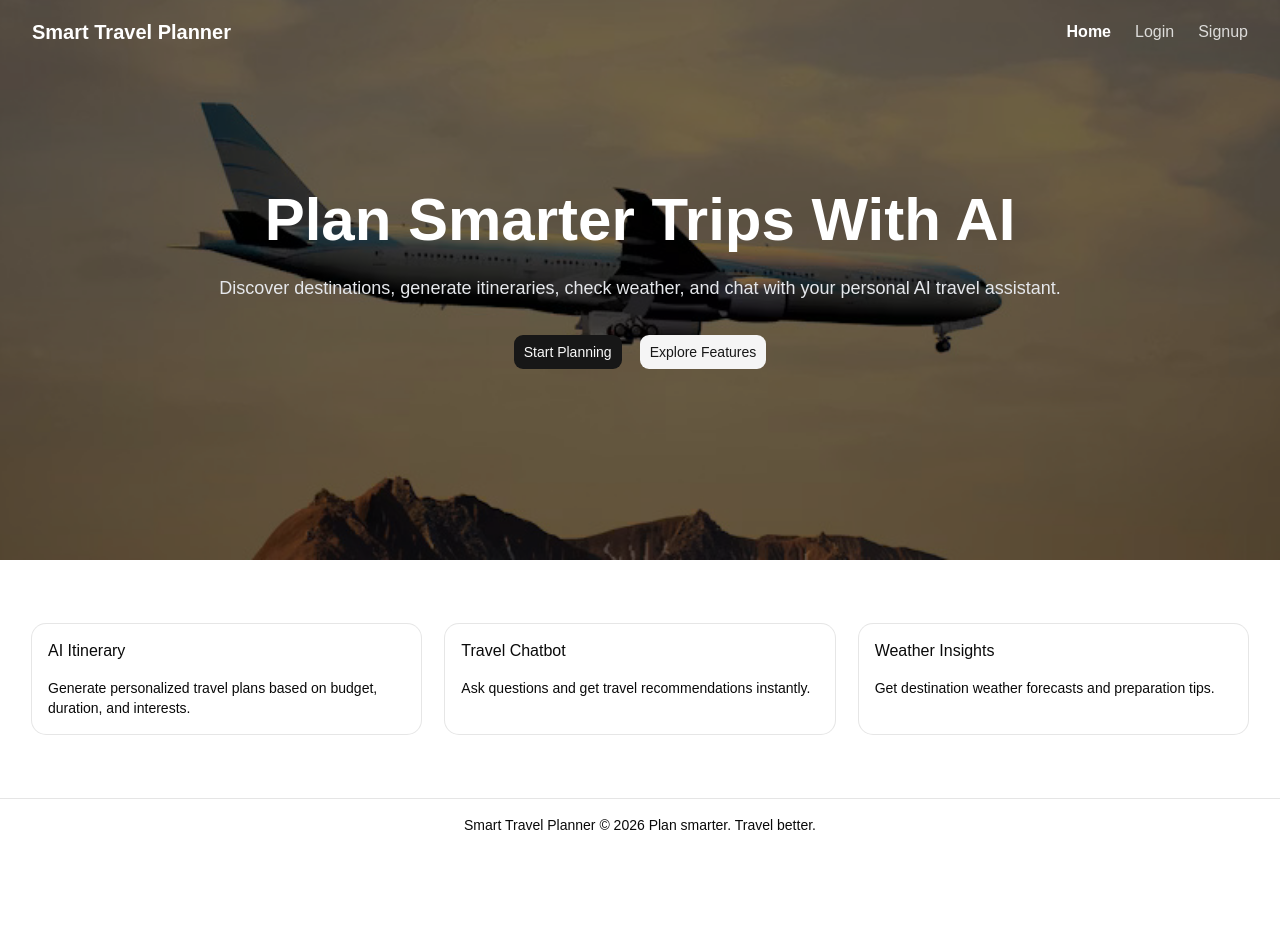
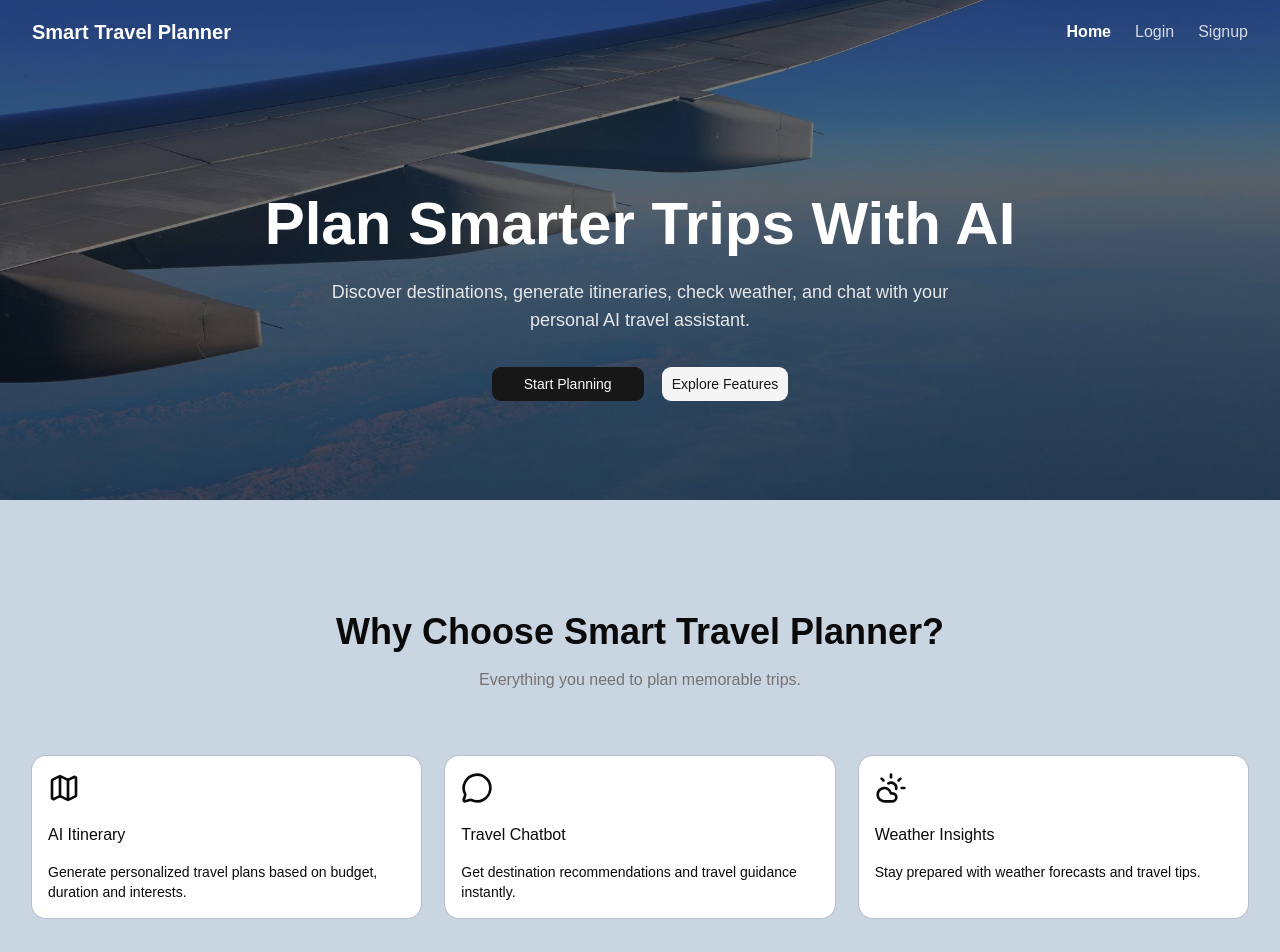
Before and after one commit to AnvetaDigital/smart-travel-planner-ai, a React (Vite) app in the folder frontend/: page / in a window 1280 px wide. Shown: the top 952 px of the page. Before the commit the page ends 851 px from the top, so only its background shows below. Built offline with nearby package versions, Linux system fonts and the light colour scheme.

Commit message:
[fix]: update HomePage component & add unit test for HomePage component

```diff
--- a/frontend/src/pages/HomePage.tsx
+++ b/frontend/src/pages/HomePage.tsx
@@ -1,19 +1,34 @@
 import { Button } from "@/components/ui/button";
-import {
-  Card,
-  CardContent,
-  CardHeader,
-  CardTitle,
-} from "@/components/ui/card";
+import { Card, CardContent, CardHeader, CardTitle } from "@/components/ui/card";
+import { Map, MessageCircle, CloudSun } from "lucide-react";
+import travelImage from "@/assets/images/plane2.jpg";
+import FlyingPlane from "@/components/animations/FlyingPlane";
 
-import travelImage from "@/assets/images/travel.jpg";
-
+const features = [
+  {
+    title: "AI Itinerary",
+    description:
+      "Generate personalized travel plans based on budget, duration and interests.",
+    icon: Map,
+  },
+  {
+    title: "Travel Chatbot",
+    description:
+      "Get destination recommendations and travel guidance instantly.",
+    icon: MessageCircle,
+  },
+  {
+    title: "Weather Insights",
+    description: "Stay prepared with weather forecasts and travel tips.",
+    icon: CloudSun,
+  },
+];
 
 export default function HomePage() {
   return (
     <div>
       {/* Hero Section */}
-      <section className="relative h-[70vh] min-h-125">
+      <section className="relative h-[60vh] min-h-125">
         <img
           src={travelImage}
           alt="Travel destination"
@@ -22,69 +37,85 @@ export default function HomePage() {
 
         <div className="absolute inset-0 bg-black/50" />
 
-        <div className="relative z-10 flex h-full items-center justify-center px-4">
+        <FlyingPlane />
+
+        <div className="relative z-10 flex h-full items-center justify-center px-4 pt-24">
           <div className="max-w-4xl text-center text-white">
             <h1 className="text-4xl font-bold sm:text-5xl lg:text-6xl">
               Plan Smarter Trips With AI
             </h1>
 
-            <p className="mt-6 text-lg text-gray-200">
-              Discover destinations, generate itineraries,
-              check weather, and chat with your personal
-              AI travel assistant.
+            <p className="mx-auto mt-6 max-w-2xl text-lg text-gray-200">
+              Discover destinations, generate itineraries, check weather, and
+              chat with your personal AI travel assistant.
             </p>
 
             <div className="mt-8 flex flex-col gap-4 sm:flex-row sm:justify-center">
-              <Button size="lg">
+              <Button size="lg" className="px-8">
                 Start Planning
               </Button>
 
-              <Button
-                variant="secondary"
-                size="lg"
-              >
+              <Button variant="secondary" size="lg">
                 Explore Features
               </Button>
             </div>
           </div>
         </div>
       </section>
+      {/* Features Section */}
+      <section className="bg-slate-300 py-28">
+        <div className="mx-auto max-w-7xl px-4 sm:px-6 lg:px-8">
+          <div className="mb-16 text-center">
+            <h2 className="text-3xl font-bold sm:text-4xl">
+              Why Choose Smart Travel Planner?
+            </h2>
 
-      {/* Features Section */}
-      <section className="mx-auto max-w-7xl px-4 py-16 bg-color-palegoldenrod sm:px-6 lg:px-8">
-        <div className="grid gap-6 md:grid-cols-2 lg:grid-cols-3">
-          <Card>
-            <CardHeader>
-              <CardTitle>AI Itinerary</CardTitle>
-            </CardHeader>
+            <p className="mt-4 text-muted-foreground">
+              Everything you need to plan memorable trips.
+            </p>
+          </div>
 
-            <CardContent>
-              Generate personalized travel plans based on
-              budget, duration, and interests.
-            </CardContent>
-          </Card>
+          <div className="grid gap-6 md:grid-cols-2 lg:grid-cols-3">
+            {features.map((feature) => {
+              const Icon = feature.icon;
 
-          <Card>
-            <CardHeader>
-              <CardTitle>Travel Chatbot</CardTitle>
-            </CardHeader>
+              return (
+                <Card
+                  key={feature.title}
+                  className="
+              transition-all
+              duration-300
+              hover:-translate-y-2
+              hover:shadow-xl
+            "
+                >
+                  <CardHeader>
+                    <Icon className="mb-4 h-8 w-8" />
 
-            <CardContent>
-              Ask questions and get travel recommendations
-              instantly.
-            </CardContent>
-          </Card>
+                    <CardTitle>{feature.title}</CardTitle>
+                  </CardHeader>
 
-          <Card>
-            <CardHeader>
-              <CardTitle>Weather Insights</CardTitle>
-            </CardHeader>
+                  <CardContent>{feature.description}</CardContent>
+                </Card>
+              );
+            })}
+          </div>
+        </div>
+      </section>
+      {/* CTA Section */}
+      <section className="bg-sky-100 py-24">
+        <div className="mx-auto max-w-4xl px-4 text-center">
+          <h2 className="text-3xl font-bold sm:text-4xl">
+            Ready To Plan Your Next Adventure?
+          </h2>
 
-            <CardContent>
-              Get destination weather forecasts and
-              preparation tips.
-            </CardContent>
-          </Card>
+          <p className="mt-4 text-muted-foreground">
+            Create personalized travel experiences in minutes.
+          </p>
+
+          <Button size="lg" className="mt-8 px-8">
+            Start Planning Today
+          </Button>
         </div>
       </section>
     </div>
```
Also changed, not shown: 1 other file (tests, documents, lock files or other folders).
